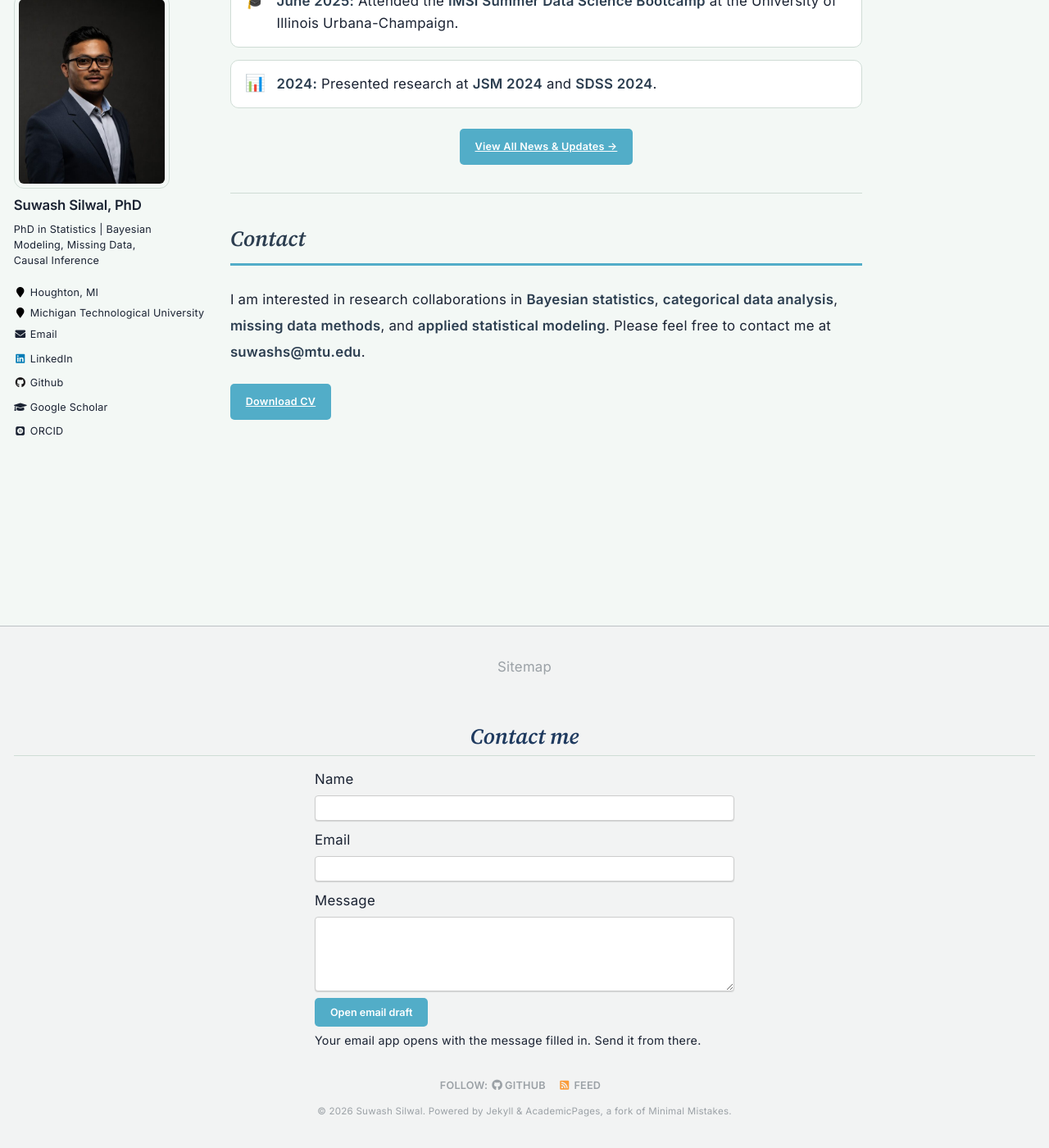
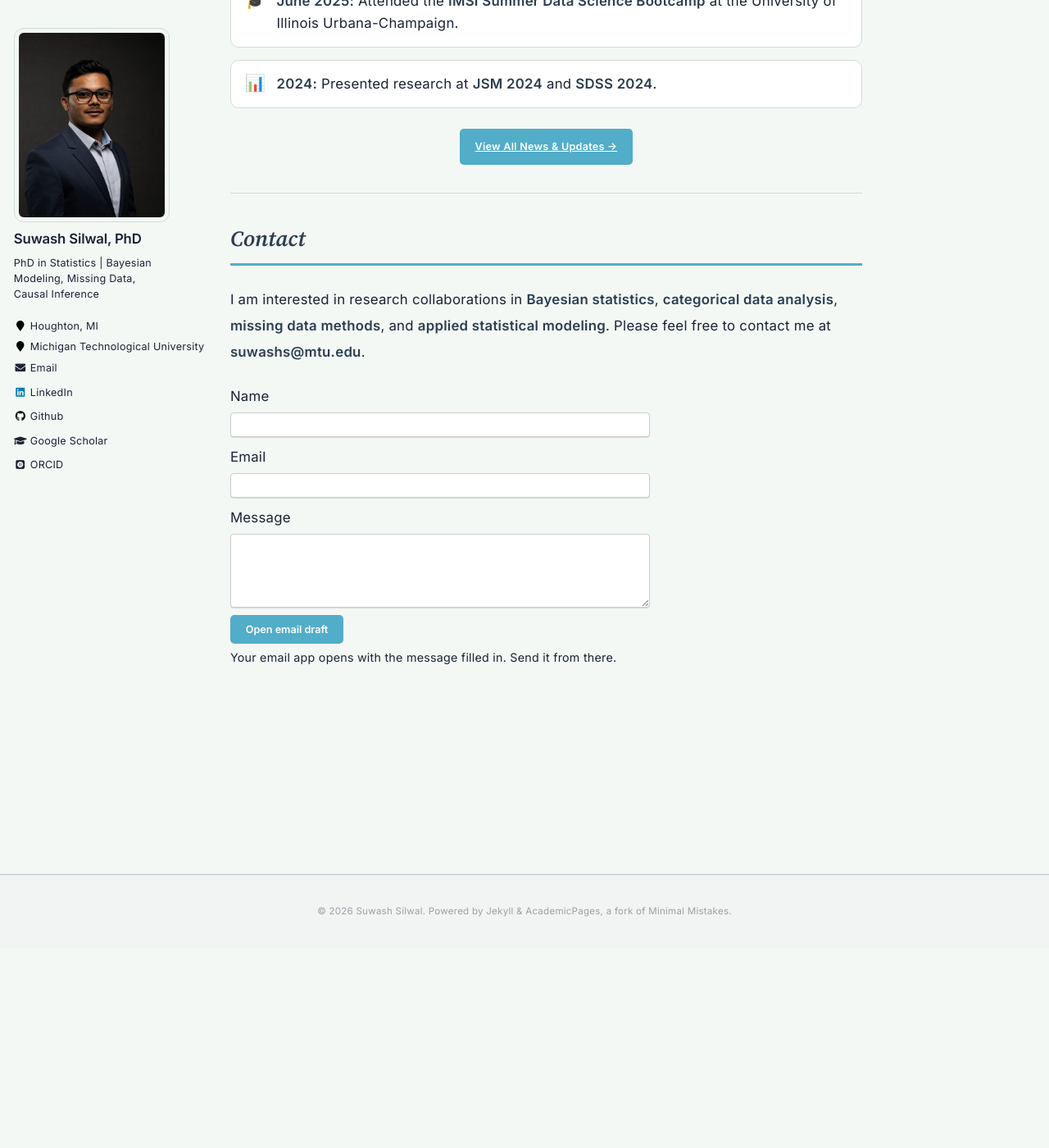
Before and after one commit to ssilwal050/ssilwal050.github.io, a Jekyll site: the page built from _pages/about.md, in a window 1280 px wide and 1400 px high, scrolled down 3627 px. Shown: the whole window at 82% size. Built offline with Jekyll 4.4.1, drawn with Linux system fonts in a browser that asks for light colours; some web fonts are replaced; after the commit the page ends 4783 px from its top, so only the background shows below that.

Commit message:
Move contact form to homepage and simplify footer

```diff
--- /dev/null
+++ b/_includes/contact-form.html
@@ -0,0 +1,55 @@
+{% if site.author.email %}
+<form id="contact-form" data-recipient="{{ site.author.email | escape }}" aria-describedby="contact-help">
+  <label for="contact-name">Name</label>
+  <input id="contact-name" name="name" type="text" autocomplete="name" required>
+
+  <label for="contact-email">Email</label>
+  <input id="contact-email" name="email" type="email" autocomplete="email" required>
+
+  <label for="contact-message">Message</label>
+  <textarea id="contact-message" name="message" rows="4" required></textarea>
+
+  <button type="submit" class="btn btn--primary" disabled>Open email draft</button>
+  <p id="contact-help">Your email app opens with the message filled in. Send it from there.</p>
+</form>
+<noscript><p><a href="mailto:{{ site.author.email | escape }}">Email me directly</a></p></noscript>
+
+<style>
+  #contact-form {
+    box-sizing: border-box;
+    width: 100%;
+    max-width: 32rem;
+    margin: 1.25rem 0 1.5rem;
+    padding: 0;
+    background: transparent;
+    text-align: left;
+  }
+
+  #contact-form input,
+  #contact-form textarea {
+    box-sizing: border-box;
+    width: 100%;
+  }
+
+  #contact-help {
+    margin: 0;
+    font-size: 0.85em;
+  }
+</style>
+<script>
+  (() => {
+    const form = document.getElementById("contact-form");
+    form.addEventListener("submit", (event) => {
+      event.preventDefault();
+      const fields = new FormData(form);
+      const subject = encodeURIComponent("Website contact");
+      const body = encodeURIComponent(
+        "Name: " + fields.get("name") + "\r\nEmail: " + fields.get("email") +
+        "\r\n\r\n" + fields.get("message").replace(/\r?\n/g, "\r\n")
+      );
+      window.location.href = "mailto:" + form.dataset.recipient + "?subject=" + subject + "&body=" + body;
+    });
+    form.querySelector("button").disabled = false;
+  })();
+</script>
+{% endif %}
--- a/_includes/footer.html
+++ b/_includes/footer.html
@@ -1,83 +1 @@
-{% include base_path %}
-
-{% if site.author.email %}
-<section aria-labelledby="footer-contact-title">
-  <h2 id="footer-contact-title">Contact me</h2>
-  <form id="footer-contact-form" data-recipient="{{ site.author.email | escape }}" aria-describedby="footer-contact-help">
-    <label for="footer-contact-name">Name</label>
-    <input id="footer-contact-name" name="name" type="text" autocomplete="name" required>
-
-    <label for="footer-contact-email">Email</label>
-    <input id="footer-contact-email" name="email" type="email" autocomplete="email" required>
-
-    <label for="footer-contact-message">Message</label>
-    <textarea id="footer-contact-message" name="message" rows="4" required></textarea>
-
-    <button type="submit" class="btn btn--primary" disabled>Open email draft</button>
-    <p id="footer-contact-help">Your email app opens with the message filled in. Send it from there.</p>
-  </form>
-  <noscript><p><a href="mailto:{{ site.author.email | escape }}">Email me directly</a></p></noscript>
-</section>
-
-<style>
-  #footer-contact-form {
-    box-sizing: border-box;
-    width: 100%;
-    max-width: 32rem;
-    margin: 0 auto 1.5rem;
-    padding: 0;
-    background: transparent;
-    text-align: left;
-  }
-
-  #footer-contact-form input,
-  #footer-contact-form textarea {
-    box-sizing: border-box;
-    width: 100%;
-  }
-
-  #footer-contact-help {
-    margin: 0;
-    font-size: 0.85em;
-  }
-</style>
-<script>
-  (() => {
-    const form = document.getElementById("footer-contact-form");
-    form.addEventListener("submit", (event) => {
-      event.preventDefault();
-      const fields = new FormData(form);
-      const subject = encodeURIComponent("Website contact");
-      const body = encodeURIComponent(
-        "Name: " + fields.get("name") + "\r\nEmail: " + fields.get("email") +
-        "\r\n\r\n" + fields.get("message").replace(/\r?\n/g, "\r\n")
-      );
-      window.location.href = "mailto:" + form.dataset.recipient + "?subject=" + subject + "&body=" + body;
-    });
-    form.querySelector("button").disabled = false;
-  })();
-</script>
-{% endif %}
-
-<div class="page__footer-follow">
-  <ul class="social-icons">
-    {% if site.data.ui-text[site.locale].follow_label %}
-      <li><strong>{{ site.data.ui-text[site.locale].follow_label }}</strong></li>
-    {% endif %}
-    {% if site.twitter.username %}
-      <li><a href="https://twitter.com/{{ site.twitter.username }}"><img src="{{ base_path }}/images/x-icon.svg" alt="X" class="x-icon" style="width: 1em; height: 1em; vertical-align: middle; margin-right: 0.3em;"> X</a></li>
-    {% endif %}
-    {% if site.facebook.username %}
-      <li><a href="https://facebook.com/{{ site.facebook.username }}"><i class="fab fa-facebook-square" aria-hidden="true"></i> Facebook</a></li>
-    {% endif %}
-    {% if site.author.github %}
-      <li><a href="http://github.com/{{ site.author.github }}"><i class="fab fa-github" aria-hidden="true"></i> GitHub</a></li>
-    {% endif %}
-    {% if site.author.bitbucket %}
-      <li><a href="http://bitbucket.org/{{ site.author.bitbucket }}"><i class="fab fa-bitbucket" aria-hidden="true"></i> Bitbucket</a></li>
-    {% endif %}
-    <li><a href="{% if site.atom_feed.path %}{{ site.atom_feed.path }}{% else %}{{ base_path }}/feed.xml{% endif %}"><i class="fa fa-fw fa-rss-square" aria-hidden="true"></i> {{ site.data.ui-text[site.locale].feed_label | default: "Feed" }}</a></li>
-  </ul>
-</div>
-
 <div class="page__footer-copyright">&copy; {{ site.time | date: '%Y' }} {{ site.name | default: site.title }}. {{ site.data.ui-text[site.locale].powered_by | default: "Powered by" }} <a href="http://jekyllrb.com" rel="nofollow">Jekyll</a> &amp; <a href="https://github.com/academicpages/academicpages.github.io">AcademicPages</a>, a fork of <a href="https://mademistakes.com/work/minimal-mistakes-jekyll-theme/" rel="nofollow">Minimal Mistakes</a>.</div>
--- a/_includes/footer/custom.html
+++ b/_includes/footer/custom.html
@@ -1,3 +1,2 @@
 <!-- start custom footer snippets -->
-<a href="/sitemap/">Sitemap</a>
 <!-- end custom footer snippets -->
--- a/_pages/about.md
+++ b/_pages/about.md
@@ -195,6 +195,4 @@ For a full list, please see my [Publications page](/publications/).
 
 I am interested in research collaborations in **Bayesian statistics**, **categorical data analysis**, **missing data methods**, and **applied statistical modeling**. Please feel free to contact me at **suwashs@mtu.edu**.
 
-<p style="margin-top: 1.2em;">
-  <a href="/files/Suwash_Silwal_CV.pdf" target="_blank" class="btn btn--primary">Download CV</a>
-</p>
+{% include contact-form.html %}
```
